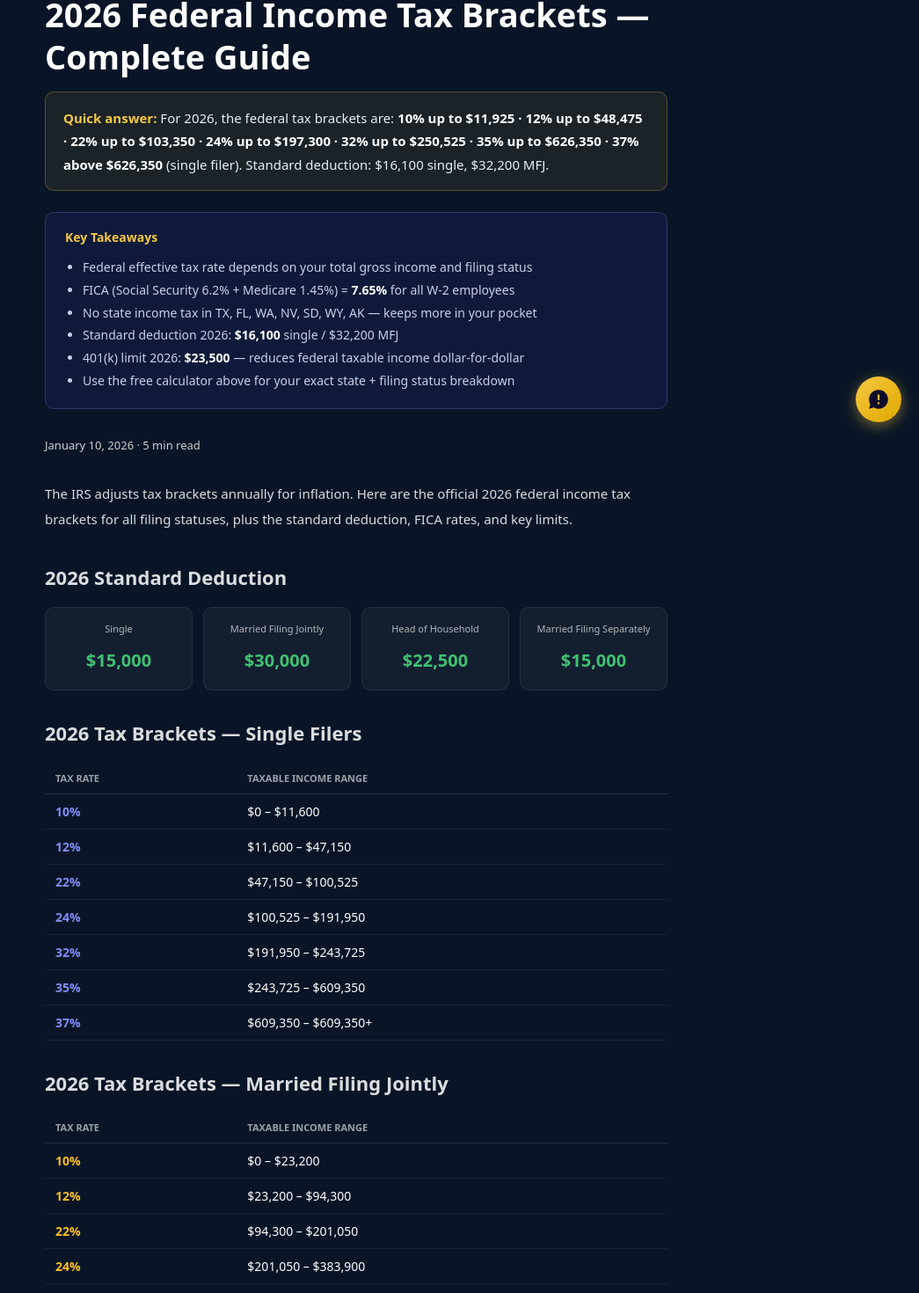
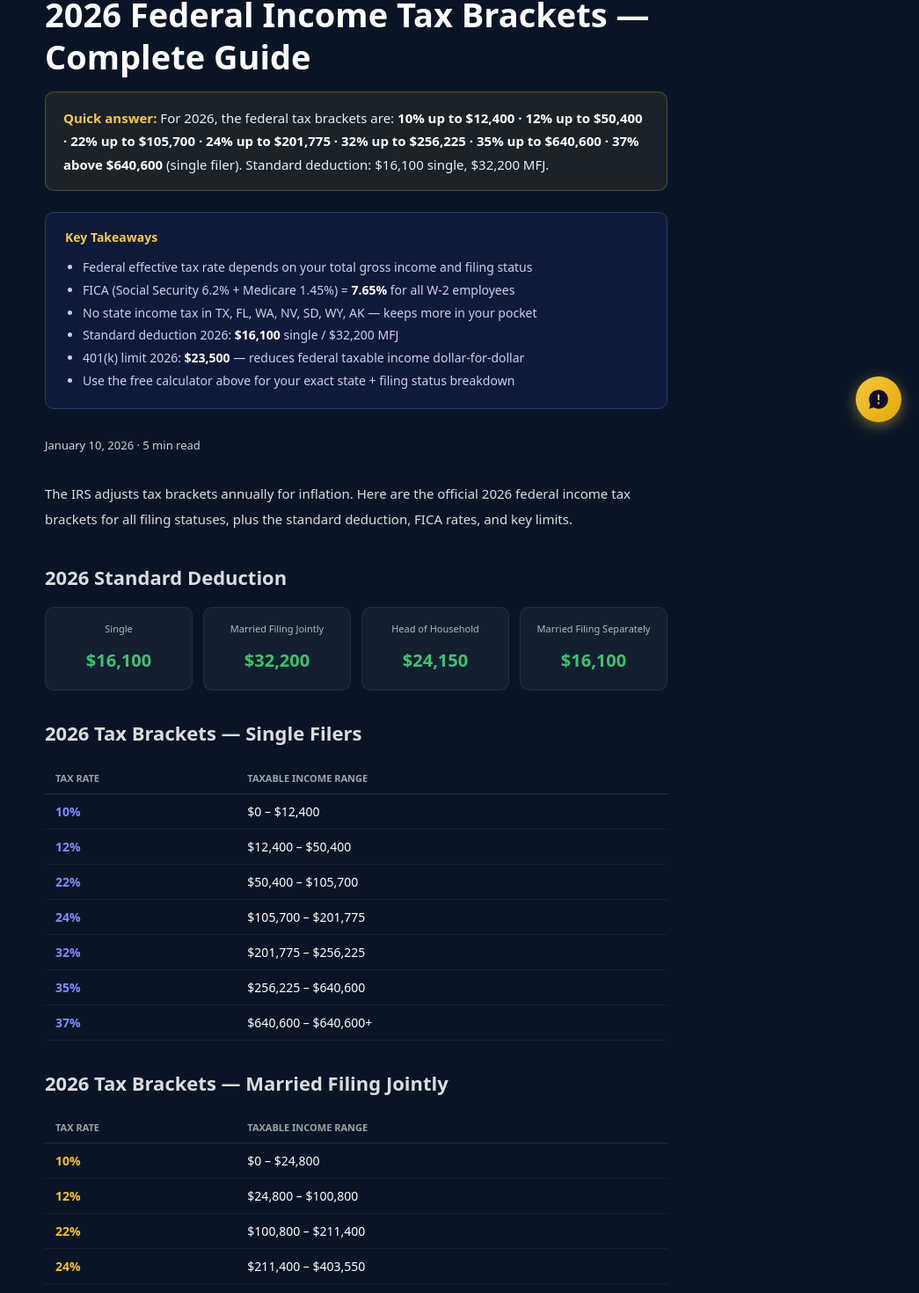
Before and after one commit to devqrcraft-ui/privatepaycheck, a Next.js app: page /blog/2026-federal-tax-brackets in a window 1280 px wide. Shown: the part 300-1770 px from the top of the page at 88% size, without its empty margins (235-1280 px from the left). Built offline with nearby package versions, Linux system fonts and the light colour scheme.

Commit message:
fix: 2026-federal-tax-brackets page had 2024-era bracket table, broken $-corruption in FAQ schema (})}}/> artifacts), and stale $15,000 standard deduction throughout — now shows correct verified 2026 IRS values everywhere on the page

```diff
--- a/src/app/blog/2026-federal-tax-brackets/page.tsx
+++ b/src/app/blog/2026-federal-tax-brackets/page.tsx
@@ -3,11 +3,11 @@ import AuthorBox from '@/app/components/AuthorBox'
 import Link from 'next/link';
 export const metadata: Metadata = {
   title: '2026 Federal Income Tax Brackets — Complete Guide',
-  description: '2026 federal tax brackets for single, married, and head of household filers. Standard deduction $15,000 single. Updated FICA rates and limits.',
+  description: '2026 federal tax brackets for single, married, and head of household filers. Standard deduction $16,100 single. Updated FICA rates and limits.',
   alternates: { canonical: 'https://www.privatepaycheck.com/blog/2026-federal-tax-brackets' },
 };
-const SINGLE=[[0,11600,'10%'],[11600,47150,'12%'],[47150,100525,'22%'],[100525,191950,'24%'],[191950,243725,'32%'],[243725,609350,'35%'],[609350,Infinity,'37%']];
-const MARRIED=[[0,23200,'10%'],[23200,94300,'12%'],[94300,201050,'22%'],[201050,383900,'24%'],[383900,487450,'32%'],[487450,731200,'35%'],[731200,Infinity,'37%']];
+const SINGLE=[[0,12400,'10%'],[12400,50400,'12%'],[50400,105700,'22%'],[105700,201775,'24%'],[201775,256225,'32%'],[256225,640600,'35%'],[640600,Infinity,'37%']];
+const MARRIED=[[0,24800,'10%'],[24800,100800,'12%'],[100800,211400,'22%'],[211400,403550,'24%'],[403550,512450,'32%'],[512450,768700,'35%'],[768700,Infinity,'37%']];
 export default function Post(){return(<main style={{minHeight:'100vh',background:'#091526',color:'white',fontFamily:'system-ui,sans-serif'}}><script type="application/ld+json" dangerouslySetInnerHTML={{__html:JSON.stringify({'@context':'https://schema.org','@type':'BlogPosting',headline:'2026 Federal Income Tax Brackets — Complete Guide',url:'https://www.privatepaycheck.com/blog/2026-federal-tax-brackets',datePublished:'2026-01-10',author: { '@type': 'Organization', name: 'the PrivatePaycheck Team', url: 'https://www.privatepaycheck.com' },'reviewedBy':{'@type':'Organization','name':'the PrivatePaycheck Team','url':'https://www.privatepaycheck.com'},'publisher':{'@type':'Organization','name':'PrivatePaycheck','url':'https://www.privatepaycheck.com'}})}}/>
       <script type="application/ld+json" dangerouslySetInnerHTML={{ __html: JSON.stringify({
         '@context': 'https://schema.org',
@@ -16,17 +16,17 @@ export default function Post(){return(<main style={{minHeight:'100vh',background
       {
         '@type': 'Question',
         name: 'What are the 2026 federal tax brackets?',
-        acceptedAnswer: { '@type': 'Answer', text: 'For single filers: 10% up to })}}/>1,600, 12% up to $47,150, 22% up to })}}/>00,525, 24% up to })}}/>91,950, 32% up to />43,725, 35% up to $609,350, 37% above $609,350. Married filing jointly thresholds are double.' },
+        acceptedAnswer: { '@type': 'Answer', text: 'For single filers: 10% up to $12,400, 12% up to $50,400, 22% up to $105,700, 24% up to $201,775, 32% up to $256,225, 35% up to $640,600, 37% above $640,600. Married filing jointly thresholds are roughly double, except the top bracket.' },
       },
       {
         '@type': 'Question',
         name: 'What is the standard deduction in 2026?',
-        acceptedAnswer: { '@type': 'Answer', text: 'The 2026 standard deduction is })}}/>5,000 for single filers, $30,000 for married filing jointly, and />2,500 for head of household. This reduces your taxable income before brackets are applied.' },
+        acceptedAnswer: { '@type': 'Answer', text: 'The 2026 standard deduction is $16,100 for single filers, $32,200 for married filing jointly, and $24,150 for head of household. This reduces your taxable income before brackets are applied.' },
       },
       {
         '@type': 'Question',
         name: 'Did tax brackets change for 2026?',
-        acceptedAnswer: { '@type': 'Answer', text: 'The 2026 brackets are adjusted for inflation from 2025. The One Big Beautiful Bill also added new deductions: })}}/>2,500 for overtime, />5,000 for tips, and $6,000 extra for seniors age 65+.' },
+        acceptedAnswer: { '@type': 'Answer', text: 'The 2026 brackets are adjusted for inflation from 2025. The One Big Beautiful Bill also added new deductions: $12,500 for overtime, $25,000 for tips, and $6,000 extra for seniors age 65+.' },
       }
         ],
       })}} />
@@ -37,7 +37,7 @@ export default function Post(){return(<main style={{minHeight:'100vh',background
 <h1 style={{fontSize:'clamp(22px,4vw,38px)',fontWeight:900,margin:'0 0 16px',lineHeight:1.25}}>2026 Federal Income Tax Brackets — Complete Guide</h1>
       <div className="answer-first" style={{ background: 'rgba(245,200,66,0.08)', border: '1px solid rgba(245,200,66,0.25)', borderRadius: '10px', padding: '16px 20px', marginBottom: '24px' }}>
         <p style={{ margin: 0, fontSize: '15px', lineHeight: 1.75, color: '#e8edf8' }}>
-          <strong style={{ color: '#F5C842' }}>Quick answer:</strong> For 2026, the federal tax brackets are: <strong style={{color:"#fff"}}>10% up to $11,925 · 12% up to $48,475 · 22% up to $103,350 · 24% up to $197,300 · 32% up to $250,525 · 35% up to $626,350 · 37% above $626,350</strong> (single filer). Standard deduction: $16,100 single, $32,200 MFJ.
+          <strong style={{ color: '#F5C842' }}>Quick answer:</strong> For 2026, the federal tax brackets are: <strong style={{color:"#fff"}}>10% up to $12,400 · 12% up to $50,400 · 22% up to $105,700 · 24% up to $201,775 · 32% up to $256,225 · 35% up to $640,600 · 37% above $640,600</strong> (single filer). Standard deduction: $16,100 single, $32,200 MFJ.
         </p>
       </div>
       <div style={{ background: '#0f1a3a', border: '1px solid #2a3a6a', borderRadius: 10, padding: '18px 22px', marginBottom: 32 }}>
@@ -56,14 +56,14 @@ export default function Post(){return(<main style={{minHeight:'100vh',background
 <p>The IRS adjusts tax brackets annually for inflation. Here are the official 2026 federal income tax brackets for all filing statuses, plus the standard deduction, FICA rates, and key limits.</p>
 <h2 style={{fontSize:'22px',fontWeight:800,margin:'32px 0 12px',color:'white'}}>2026 Standard Deduction</h2>
 <div style={{display:'grid',gridTemplateColumns:'repeat(auto-fit,minmax(160px,1fr))',gap:'12px',marginBottom:'28px'}}>
-{[{l:'Single',v:'$15,000'},{l:'Married Filing Jointly',v:'$30,000'},{l:'Head of Household',v:'$22,500'},{l:'Married Filing Separately',v:'$15,000'}].map(b=>(<div key={b.l} style={{background:'rgba(255,255,255,0.05)',border:'1px solid rgba(255,255,255,0.08)',borderRadius:'10px',padding:'14px',textAlign:'center'}}><div style={{fontSize:'11px',opacity: 0.8,marginBottom:'6px'}}>{b.l}</div><div style={{fontSize:'20px',fontWeight:900,color:'#4ade80'}}>{b.v}</div></div>))}
+{[{l:'Single',v:'$16,100'},{l:'Married Filing Jointly',v:'$32,200'},{l:'Head of Household',v:'$24,150'},{l:'Married Filing Separately',v:'$16,100'}].map(b=>(<div key={b.l} style={{background:'rgba(255,255,255,0.05)',border:'1px solid rgba(255,255,255,0.08)',borderRadius:'10px',padding:'14px',textAlign:'center'}}><div style={{fontSize:'11px',opacity: 0.8,marginBottom:'6px'}}>{b.l}</div><div style={{fontSize:'20px',fontWeight:900,color:'#4ade80'}}>{b.v}</div></div>))}
 </div>
 <h2 style={{fontSize:'22px',fontWeight:800,margin:'0 0 12px',color:'white'}}>2026 Tax Brackets — Single Filers</h2>
 </div>
 <div style={{overflowX:'auto',margin:'12px 0 28px'}}>
 <table style={{width:'100%',borderCollapse:'collapse',fontSize:'14px'}}>
 <thead><tr style={{borderBottom:'1px solid rgba(255,255,255,0.1)'}}>{['Tax Rate','Taxable Income Range'].map(h=>(<th key={h} style={{textAlign:'left',padding:'10px 12px',opacity:0.6,fontSize:'11px',textTransform:'uppercase'}}>{h}</th>))}</tr></thead>
-<tbody>{SINGLE.map(([lo,hi,rate])=>(<tr key={String(rate)+lo} style={{borderBottom:'1px solid rgba(255,255,255,0.05)'}}><td style={{padding:'10px 12px',fontWeight:800,color:'#818cf8'}}>{rate}</td><td style={{padding:'10px 12px'}}>${Number(lo).toLocaleString()} – {hi===Infinity?'$609,350+':('$'+Number(hi).toLocaleString())}</td></tr>))}</tbody>
+<tbody>{SINGLE.map(([lo,hi,rate])=>(<tr key={String(rate)+lo} style={{borderBottom:'1px solid rgba(255,255,255,0.05)'}}><td style={{padding:'10px 12px',fontWeight:800,color:'#818cf8'}}>{rate}</td><td style={{padding:'10px 12px'}}>${Number(lo).toLocaleString()} – {hi===Infinity?'$640,600+':('$'+Number(hi).toLocaleString())}</td></tr>))}</tbody>
 </table>
 </div>
 <div style={{fontSize:'15px',lineHeight:1.9,opacity:0.85}}>
@@ -72,7 +72,7 @@ export default function Post(){return(<main style={{minHeight:'100vh',background
 <div style={{overflowX:'auto',margin:'12px 0 28px'}}>
 <table style={{width:'100%',borderCollapse:'collapse',fontSize:'14px'}}>
 <thead><tr style={{borderBottom:'1px solid rgba(255,255,255,0.1)'}}>{['Tax Rate','Taxable Income Range'].map(h=>(<th key={h} style={{textAlign:'left',padding:'10px 12px',opacity:0.6,fontSize:'11px',textTransform:'uppercase'}}>{h}</th>))}</tr></thead>
-<tbody>{MARRIED.map(([lo,hi,rate])=>(<tr key={String(rate)+lo} style={{borderBottom:'1px solid rgba(255,255,255,0.05)'}}><td style={{padding:'10px 12px',fontWeight:800,color:'#fbbf24'}}>{rate}</td><td style={{padding:'10px 12px'}}>${Number(lo).toLocaleString()} – {hi===Infinity?'$731,200+':('$'+Number(hi).toLocaleString())}</td></tr>))}</tbody>
+<tbody>{MARRIED.map(([lo,hi,rate])=>(<tr key={String(rate)+lo} style={{borderBottom:'1px solid rgba(255,255,255,0.05)'}}><td style={{padding:'10px 12px',fontWeight:800,color:'#fbbf24'}}>{rate}</td><td style={{padding:'10px 12px'}}>${Number(lo).toLocaleString()} – {hi===Infinity?'$768,700+':('$'+Number(hi).toLocaleString())}</td></tr>))}</tbody>
 </table>
 </div>
 <div style={{fontSize:'15px',lineHeight:1.9,opacity:0.85}}>
@@ -81,7 +81,7 @@ export default function Post(){return(<main style={{minHeight:'100vh',background
 <h2 style={{fontSize:'22px',fontWeight:800,margin:'32px 0 12px',color:'white'}}>Key 2026 Limits</h2>
 <ul style={{paddingLeft:'20px'}}><li style={{marginBottom:'8px'}}>401(k) employee limit: <strong>$23,500</strong> ($31,000 if age 50+)</li><li style={{marginBottom:'8px'}}>HSA individual: <strong>$4,300</strong> / family: <strong>$8,550</strong></li><li style={{marginBottom:'8px'}}>IRA limit: <strong>$7,000</strong> ($8,000 if 50+)</li><li style={{marginBottom:'8px'}}>FSA health: <strong>$3,300</strong></li></ul>
 <h2 style={{fontSize:'22px',fontWeight:800,margin:'32px 0 12px',color:'white'}}>How Marginal Tax Rates Work</h2>
-<p>A common misconception: earning more money does NOT mean all your income gets taxed at a higher rate. Only the income in each bracket gets taxed at that bracket's rate. Example: a single filer earning $60,000 pays 10% on the first $11,600, 12% on the next $35,550, and 22% on only the last $12,850. Their average (effective) rate is about 13.7% — not 22%.</p>
+<p>A common misconception: earning more money does NOT mean all your income gets taxed at a higher rate. Only the income in each bracket gets taxed at that bracket's rate. Example: a single filer earning $60,000 pays 10% on the first $12,400, 12% on the next $38,000, and 22% on only the last $9,600. Their average (effective) rate is about 13.2% — not 22%.</p>
 </div>
 <div style={{marginTop:'32px',background:'rgba(74,222,128,0.08)',border:'1px solid rgba(74,222,128,0.2)',borderRadius:'14px',padding:'24px',textAlign:'center'}}>
 <h3 style={{fontWeight:800,marginBottom:'8px'}}>Calculate Your 2026 Tax</h3>
```
